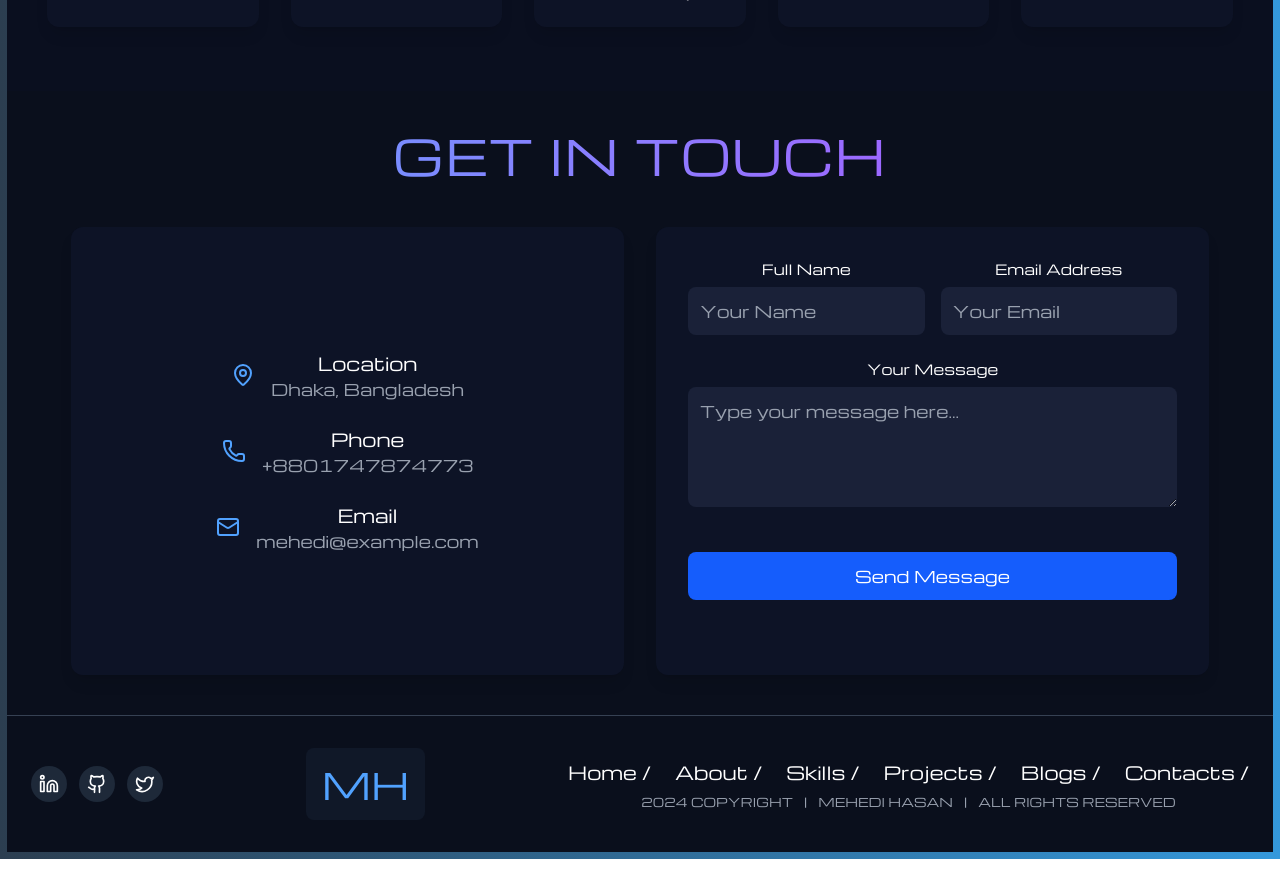
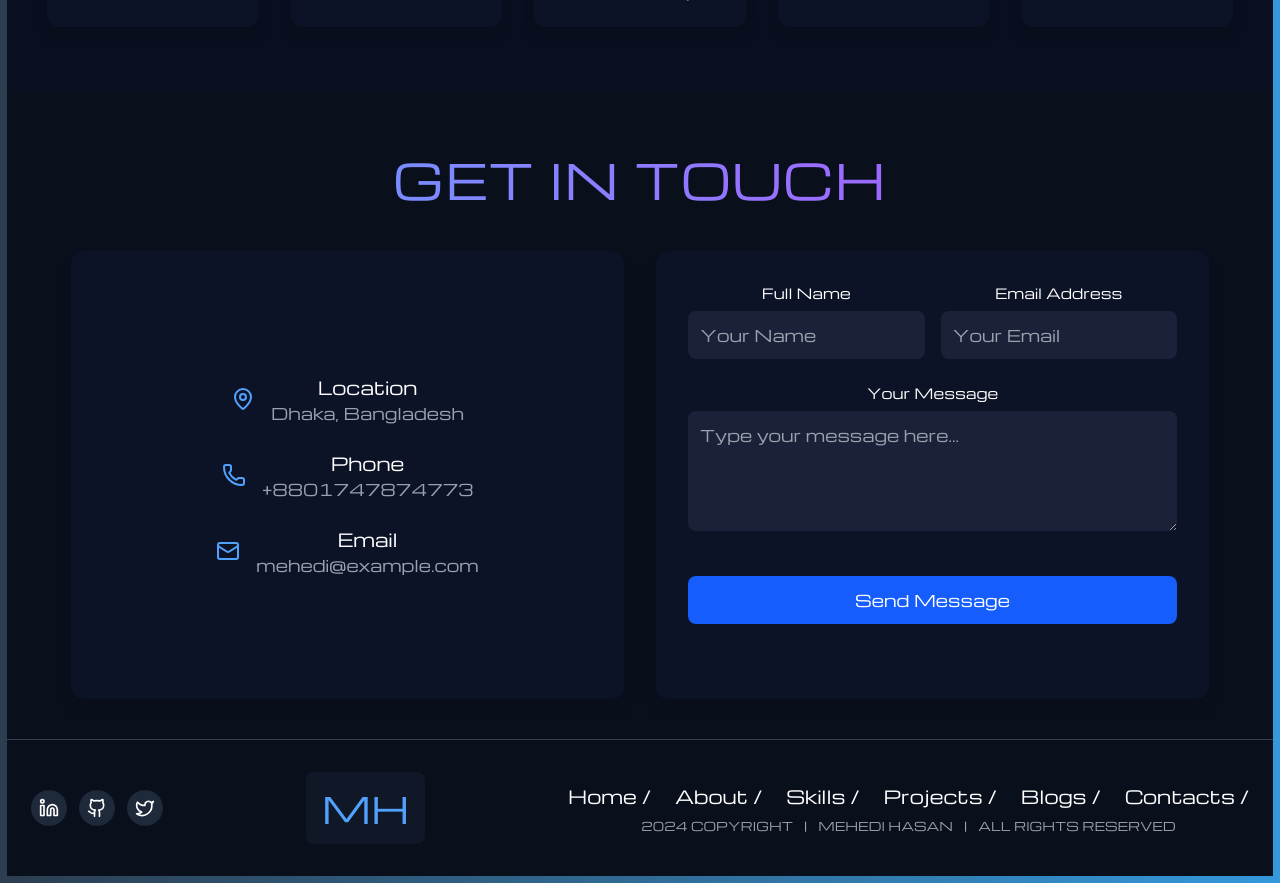
Before and after one commit to HasanCodeX/project---portfoliyo--mehedi-dev, a React (Vite) app: page / in a window 1280 px wide. Shown: the part 3020-3903 px from the top of the page. Before the commit the page ends 3879 px from the top, so only its background shows below. Built offline with nearby package versions, Linux system fonts and the light colour scheme.

Commit message:
update get in touch

```diff
--- a/src/components/contact.jsx
+++ b/src/components/contact.jsx
@@ -3,7 +3,7 @@ import { Mail, MapPin, Phone } from "lucide-react";
 const ContactSection = () => {
   return (
     <section id="contacts" className=" items-center justify-center gap-8 p-10 bg-[#0A0F1C] text-white">
-      <h2 className="text-5xl font-bold bg-gradient-to-r from-blue-400 to-purple-500 text-transparent bg-clip-text uppercase tracking-wide mb-12">
+      <h2 className="mt-6 text-5xl font-bold bg-gradient-to-r from-blue-400 to-purple-500 text-transparent bg-clip-text uppercase tracking-wide mb-12">
         Get in Touch
       </h2>
 
--- a/src/components/navbar.jsx
+++ b/src/components/navbar.jsx
@@ -23,10 +23,10 @@ export default function Navbar() {
   };
 
   return (
-    <nav className="w-full  py-4 fixed top-0 left-0 right-0 z-50 flex items-center justify-center px-6 md:px-20 shadow-md">
+    <nav className="  w-full  py-4 fixed top-0 left-0 right-0 z-50 flex items-center justify-center px-6 md:px-20 shadow-md">
       {/* Mobile Menu Button */}
       <button
-        className="md:hidden text-gray-400 absolute left-6 z-50"
+        className="md:hidden text-gray-400 absolute left-6 z-50 "
         onClick={() => setIsOpen(!isOpen)}
       >
         {isOpen ? <X size={28} /> : <Menu size={28} />}
```
